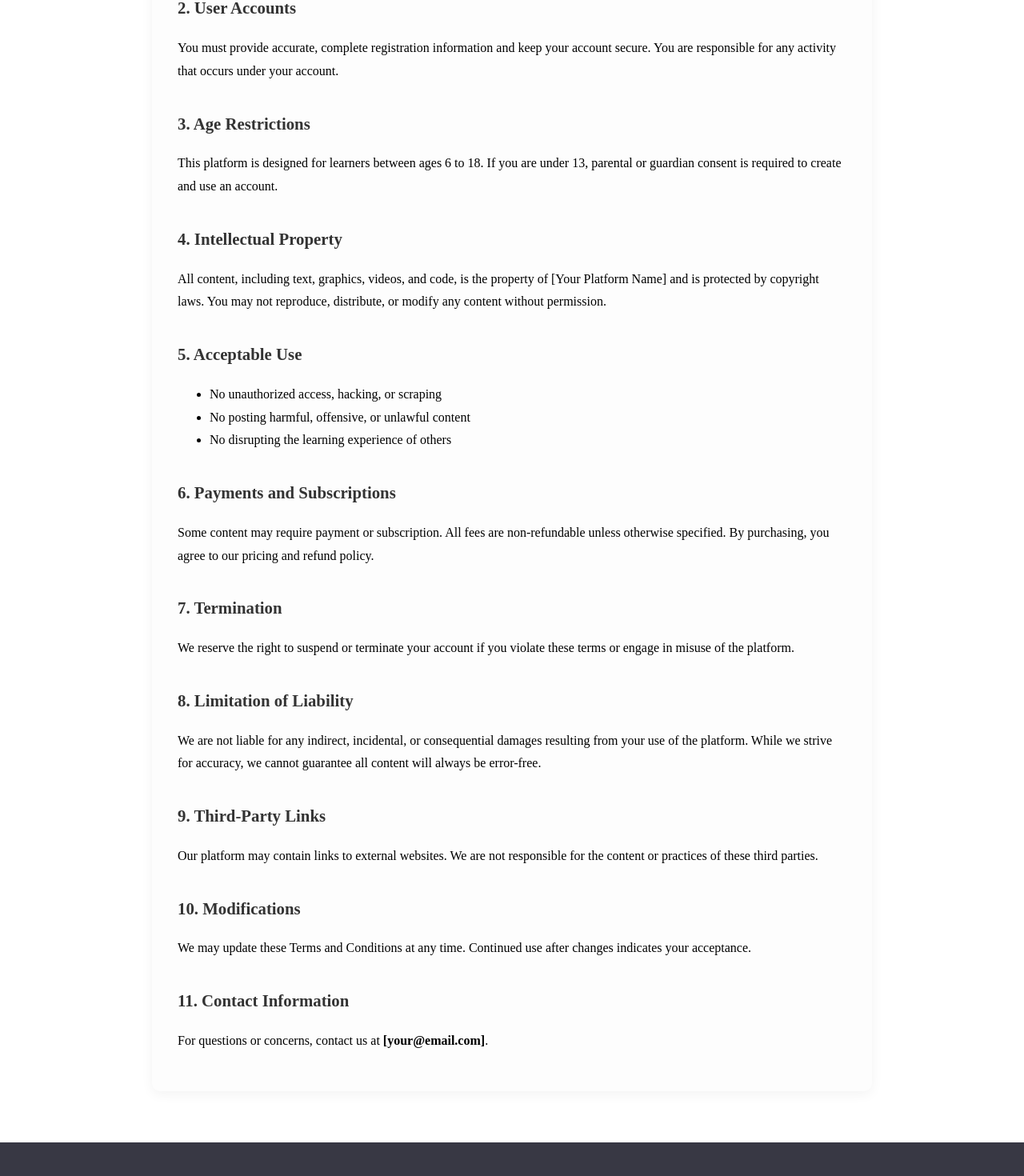
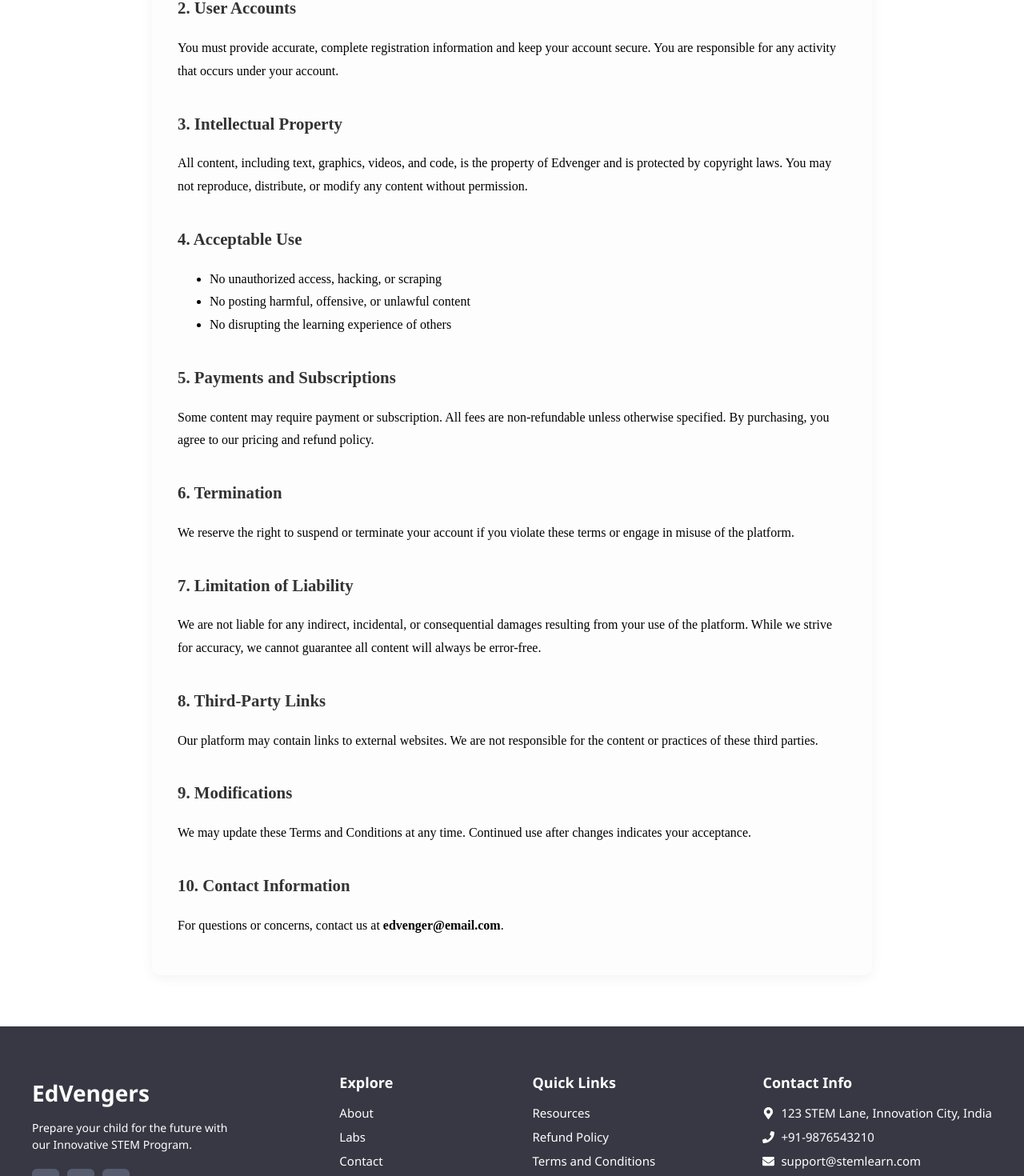
Before and after one commit to singla10/edvenger, a React (Create React App) app in the folder frontend/: page /terms in a window 1280 px wide. Shown: the part 360-1830 px from the top of the page at 80% size. Built offline with nearby package versions, Linux system fonts and the light colour scheme.

Commit message:
Update TermsAndCondition.js.js

```diff
--- a/frontend/src/pages/TermsAndCondition.js.js
+++ b/frontend/src/pages/TermsAndCondition.js.js
@@ -27,22 +27,17 @@ const TermsAndConditions = () => {
           </p>
         </section>
 
+
+
         <section>
-          <h2>3. Age Restrictions</h2>
+          <h2>3. Intellectual Property</h2>
           <p>
-            This platform is designed for learners between ages 6 to 18. If you are under 13, parental or guardian consent is required to create and use an account.
+            All content, including text, graphics, videos, and code, is the property of Edvenger and is protected by copyright laws. You may not reproduce, distribute, or modify any content without permission.
           </p>
         </section>
 
         <section>
-          <h2>4. Intellectual Property</h2>
-          <p>
-            All content, including text, graphics, videos, and code, is the property of [Your Platform Name] and is protected by copyright laws. You may not reproduce, distribute, or modify any content without permission.
-          </p>
-        </section>
-
-        <section>
-          <h2>5. Acceptable Use</h2>
+          <h2>4. Acceptable Use</h2>
           <ul>
             <li>No unauthorized access, hacking, or scraping</li>
             <li>No posting harmful, offensive, or unlawful content</li>
@@ -51,44 +46,44 @@ const TermsAndConditions = () => {
         </section>
 
         <section>
-          <h2>6. Payments and Subscriptions</h2>
+          <h2>5. Payments and Subscriptions</h2>
           <p>
             Some content may require payment or subscription. All fees are non-refundable unless otherwise specified. By purchasing, you agree to our pricing and refund policy.
           </p>
         </section>
 
         <section>
-          <h2>7. Termination</h2>
+          <h2>6. Termination</h2>
           <p>
             We reserve the right to suspend or terminate your account if you violate these terms or engage in misuse of the platform.
           </p>
         </section>
 
         <section>
-          <h2>8. Limitation of Liability</h2>
+          <h2>7. Limitation of Liability</h2>
           <p>
             We are not liable for any indirect, incidental, or consequential damages resulting from your use of the platform. While we strive for accuracy, we cannot guarantee all content will always be error-free.
           </p>
         </section>
 
         <section>
-          <h2>9. Third-Party Links</h2>
+          <h2>8. Third-Party Links</h2>
           <p>
             Our platform may contain links to external websites. We are not responsible for the content or practices of these third parties.
           </p>
         </section>
 
         <section>
-          <h2>10. Modifications</h2>
+          <h2>9. Modifications</h2>
           <p>
             We may update these Terms and Conditions at any time. Continued use after changes indicates your acceptance.
           </p>
         </section>
 
         <section>
-          <h2>11. Contact Information</h2>
+          <h2>10. Contact Information</h2>
           <p>
-            For questions or concerns, contact us at <strong>[your@email.com]</strong>.
+            For questions or concerns, contact us at <strong>edvenger@email.com</strong>.
           </p>
         </section>
       </div>
```
